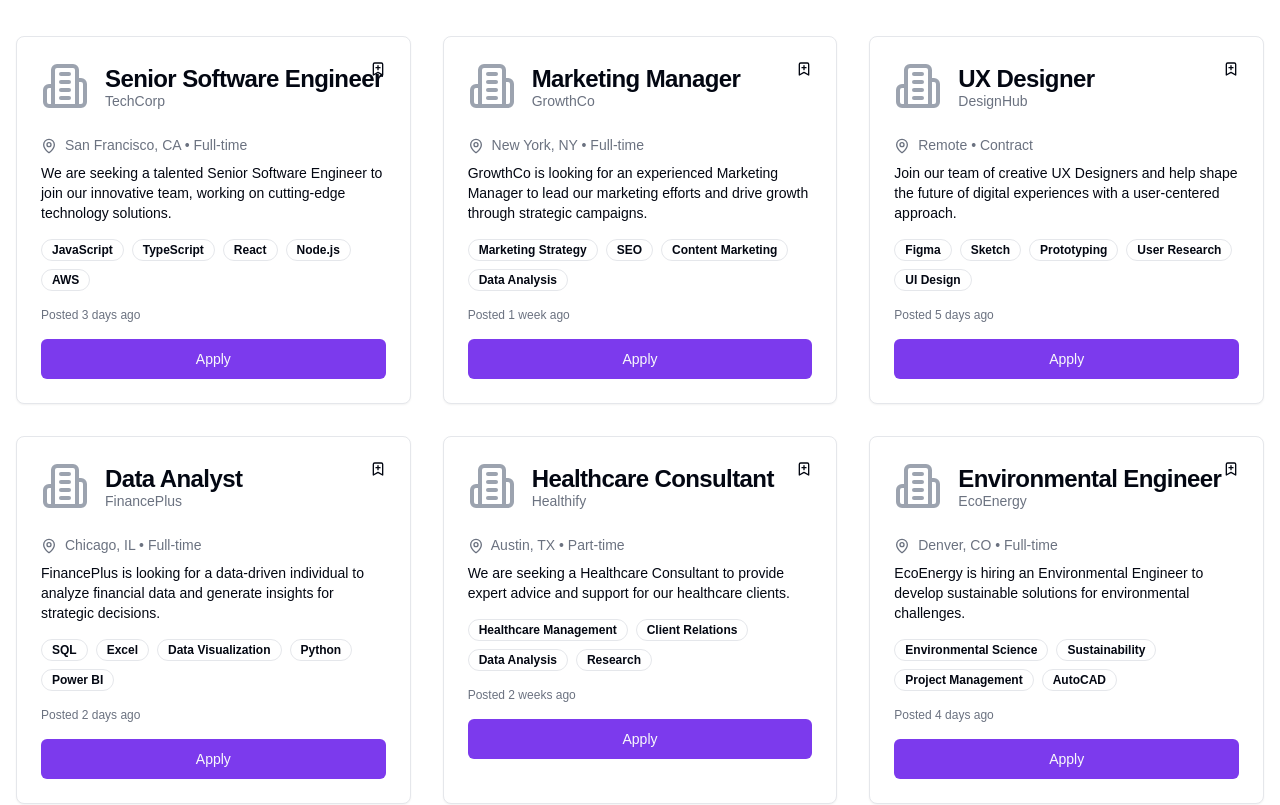
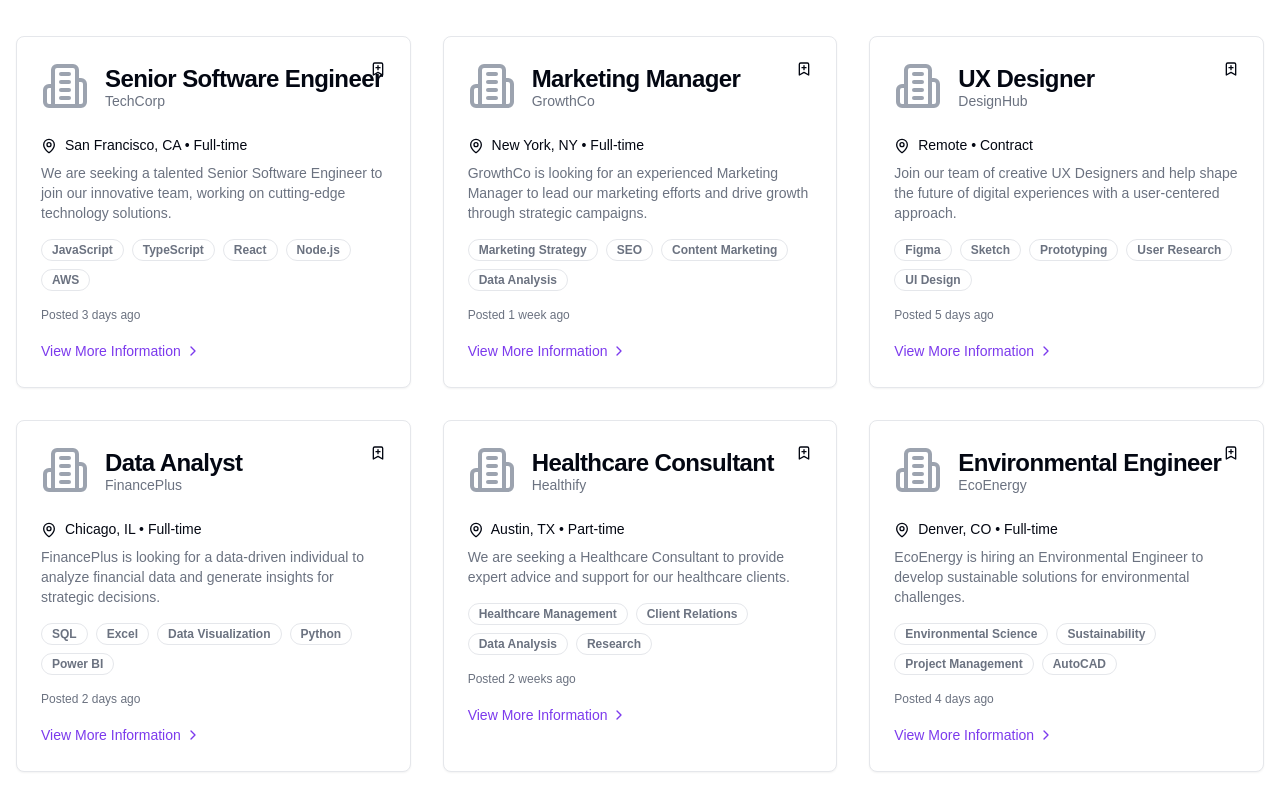
Before and after one commit to nixhantb/jobleet-ui, a Next.js app: page / in a window 1280 px wide. Shown: the part 800-1605 px from the top of the page. Built offline with nearby package versions, Linux system fonts and the light colour scheme.

Commit message:
design changes

```diff
--- a/app/components/JobListings.tsx
+++ b/app/components/JobListings.tsx
@@ -1,12 +1,13 @@
 'use client'
 
 import { useState, useEffect } from 'react'
-import { Search, MapPin, X, Building2, BookmarkPlus } from 'lucide-react'
+import { Search, MapPin, X, Building2, BookmarkPlus, ChevronRight } from 'lucide-react'
 import { Button } from "@/components/ui/button"
 import { Input } from "@/components/ui/input"
 import { Badge } from "@/components/ui/badge"
 import { Card, CardContent, CardHeader, CardTitle, CardDescription } from '@/components/ui/card'
 import Image from 'next/image'
+import Link from 'next/link'
 
 type Job = {
   id: number
@@ -113,18 +114,27 @@ export default function JobListings({ title, initialJobs }: JobListingsProps) {
                     <span className="sr-only">Save job</span>
                   </Button>
                 </div>
-                <p className="text-sm text-muted-foreground mb-2">
+                <p className="text-sm  mb-2">
                   <MapPin className="inline-block mr-1 h-4 w-4" /> {job.location} • {job.jobType}
                 </p>
-                <p className="text-sm mb-4">{job.jobDescription}</p>
+                <p className="text-sm text-muted-foreground mb-4">{job.jobDescription}</p>
                 <div className="flex flex-wrap gap-2 mb-4">
                   {job.keySkills.map((skill, index) => (
-                    <Badge key={index} variant="outline">{skill}</Badge>
+                    <Badge className = "text-muted-foreground" key={index} variant="outline">{skill}</Badge>
                   ))}
                 </div>
                 <p className="text-xs text-muted-foreground mb-4">Posted {job.postedTime}</p>
-                <Button className="w-full">Apply</Button>
+                <Link
+                  href={`/job/${job.id}`}
+                  className="inline-flex items-center text-sm text-primary hover:underline transition-colors duration-200"
+                  aria-label={`View more information about ${job.jobTitle} at ${job.companyName}`}
+                >
+                  View More Information
+                  <ChevronRight className="ml-1 h-4 w-4" />
+                </Link>
+
               </CardContent>
+
             </Card>
           ))}
         </div>
```
